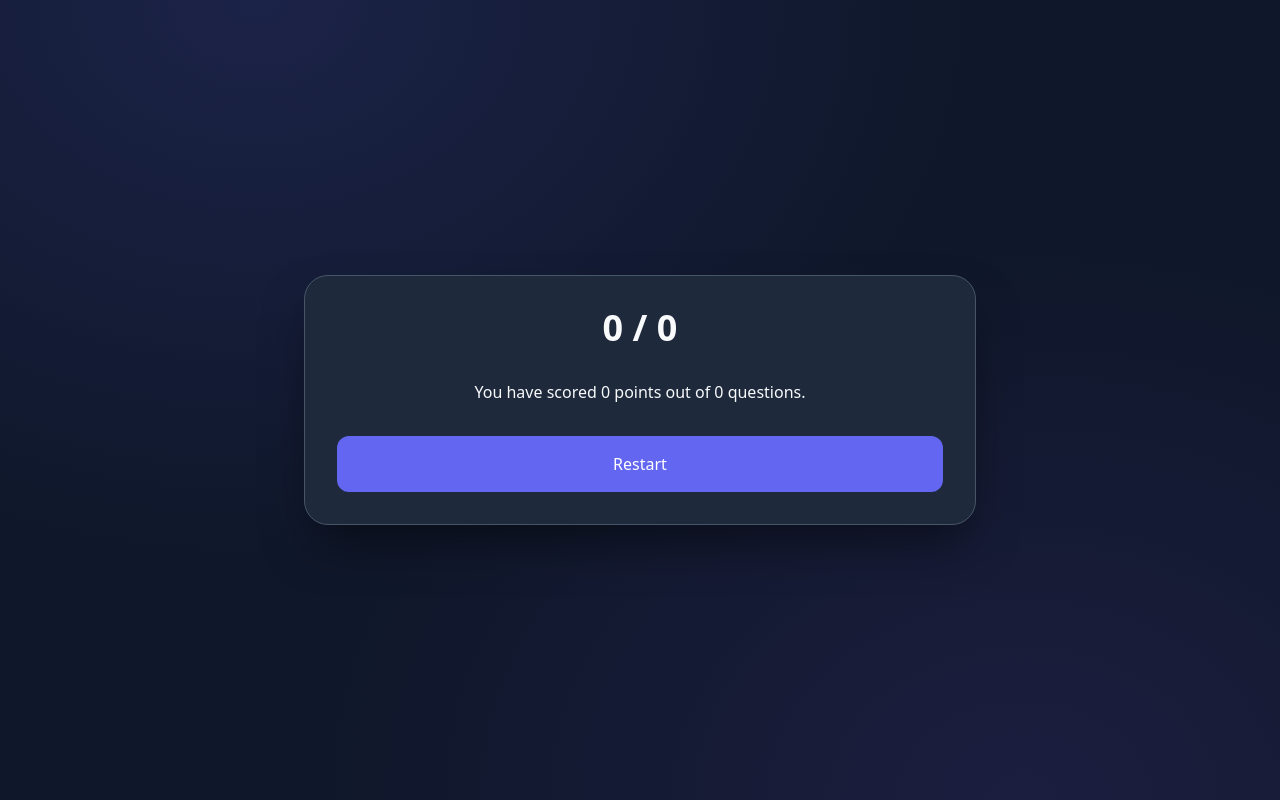
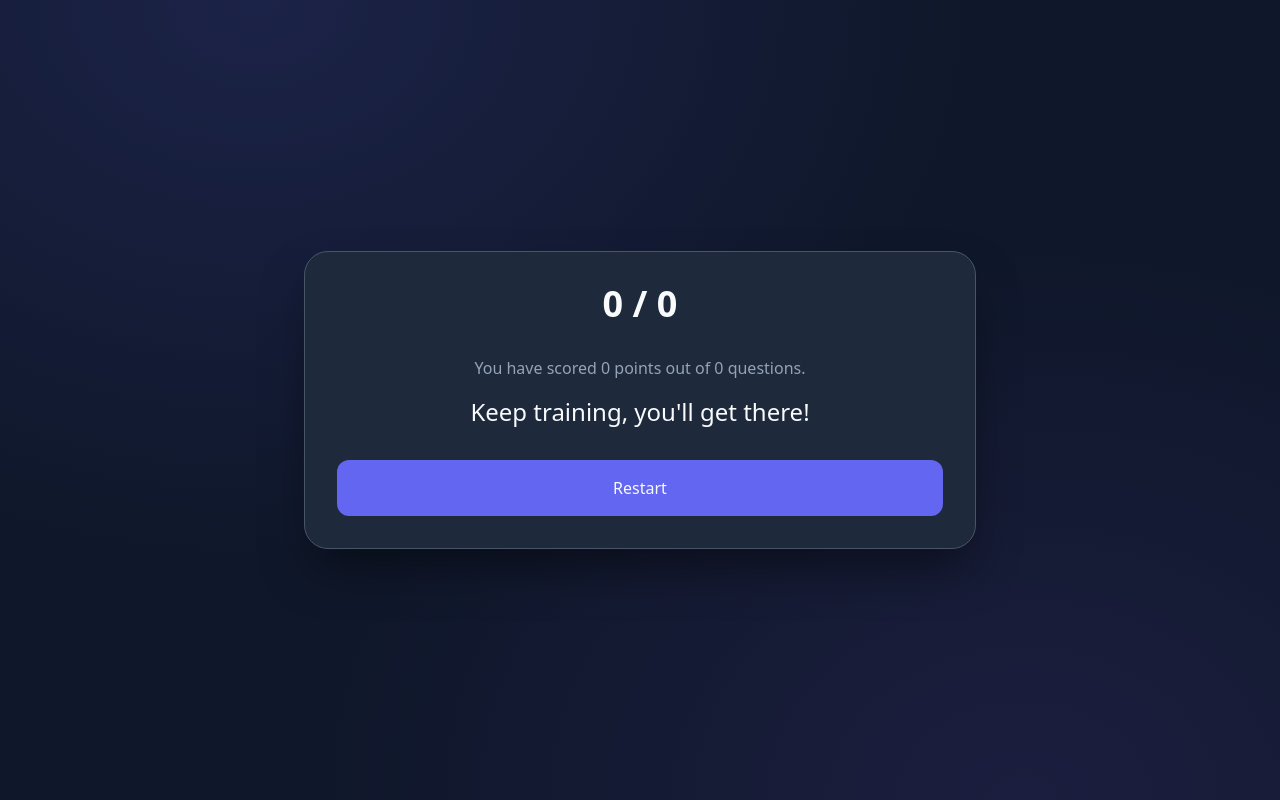
Before and after one commit to Okinest/Quizzly, a React (Vite) app: page /results in a window 1280 px wide. Built offline with nearby package versions, Linux system fonts and the light colour scheme.

Commit message:
Enhance EndScreen component by adding custom messages based on quiz score. Update styling for text elements across various components to improve consistency and readability.

```diff
--- a/src/components/pages/EndScreen.tsx
+++ b/src/components/pages/EndScreen.tsx
@@ -12,14 +12,33 @@ export default function EndScreen() {
         navigate("/");
     };
 
+    const getCustomMessage = () => {
+        const percentage = (score / totalQuestions) * 100;
+
+        if (percentage === 100) {
+            return "Perfect! You're a true champion!";
+        } else if (percentage >= 80) {
+            return "Excellent work! You master the subject well!";
+        } else if (percentage >= 60) {
+            return "Good job! Keep it up!";
+        } else if (percentage >= 40) {
+            return "Not bad, but you can do better!";
+        } else {
+            return "Keep training, you'll get there!";
+        }
+    };
+
     return (
         <div className="gradient-bg min-h-screen flex items-center justify-center p-4">
             <div className="card w-full max-w-2xl p-8">
                 <h1 className="text-4xl font-bold text-center mb-8">
                     {score} / {totalQuestions}
                 </h1>
-                <p className="text-center text-muted mb-8">
+                <p className="text-center text-muted mb-4">
                     You have scored {score} points out of {totalQuestions} questions.
+                </p>
+                <p className="text-2xl text-center mb-8">
+                    {getCustomMessage()}
                 </p>
                 <ButtonMenu label="Restart" onClick={handleRestart} />
             </div>
--- a/src/components/pages/QuizScreen.tsx
+++ b/src/components/pages/QuizScreen.tsx
@@ -63,7 +63,7 @@ export default function QuizScreen() {
             <div className="card w-full max-w-2xl p-8">
                 <div className="flex items-center gap-4 mb-6">
                     <div className="flex-1">
-                        <span className="text-sm text-text-muted mb-2 block">
+                        <span className="text-sm text-muted mb-2 block">
                             Question {currentIndex + 1} of {questions.length}
                         </span>
                         <ProgressBar current={currentIndex + 1} total={questions.length} showIndicator={false} />
--- a/src/components/ui/Button.tsx
+++ b/src/components/ui/Button.tsx
@@ -4,7 +4,7 @@ export function ButtonMenu({ label, onClick, disabled }: ButtonProps) {
     return (
         <button className="
             bg-primary
-            text-white
+            text-text
             p-4
             rounded-xl
             w-full
@@ -25,7 +25,7 @@ export function ButtonAnswer({ label, onClick, disabled }: ButtonProps) {
         <button className="
             bg-secondary
             hover:bg-secondary-hover
-            text-white
+            text-text
             p-4
             rounded-xl
             w-full
--- a/src/components/ui/Modal.tsx
+++ b/src/components/ui/Modal.tsx
@@ -12,7 +12,7 @@ export default function Modal({ message, onClose }: ModalProps) {
                         px-4
                         bg-error
                         hover:bg-error-hover
-                        text-white
+                        text-text
                         rounded-lg
                         cursor-pointer
                         hover:opacity-90
--- a/src/components/ui/ProgressBar.tsx
+++ b/src/components/ui/ProgressBar.tsx
@@ -7,11 +7,8 @@ export default function ProgressBar({ current, total, showIndicator = true }: Pr
         <div className={showIndicator ? "mb-6" : ""}>
             {showIndicator && (
                 <div className="flex justify-between items-center mb-2">
-                    <span className="text-sm text-text-muted">
+                    <span className="text-sm text-muted">
                         Question {current} sur {total}
-                    </span>
-                    <span className="text-sm font-medium text-primary">
-                        {Math.round(percentage)}%
                     </span>
                 </div>
             )}
--- a/src/components/ui/Select.tsx
+++ b/src/components/ui/Select.tsx
@@ -3,7 +3,7 @@ import type { SelectProps } from "../../types/select";
 export default function Select({ label, options, value, onChange, placeholder }: SelectProps) {
   return (
     <div className="flex flex-col gap-2">
-      <label className="text-text-muted text-sm font-medium">
+      <label className="text-muted text-sm font-medium">
         {label}
       </label>
 
--- a/src/components/ui/Timer.tsx
+++ b/src/components/ui/Timer.tsx
@@ -58,6 +58,7 @@ export default function Timer({ duration, onTimeUp }: TimerProps) {
             {/* Nombre au centre */}
             <span
                 className="absolute inset-0 flex items-center justify-center text-lg font-bold"
+                // syntaxe abrégée ES6
                 style={{ color }}
             >
                 {timeLeft}
--- a/src/styles/index.css
+++ b/src/styles/index.css
@@ -18,7 +18,7 @@
     --color-surface-hover: #334155;
     --color-border: #475569;
     --color-text: #f8fafc;
-    --color-text-muted: #94a3b8;
+    --color-muted: #94a3b8;
 
     --timer-safe: #22c55e;
     --timer-warning: #f59e0b;
```
